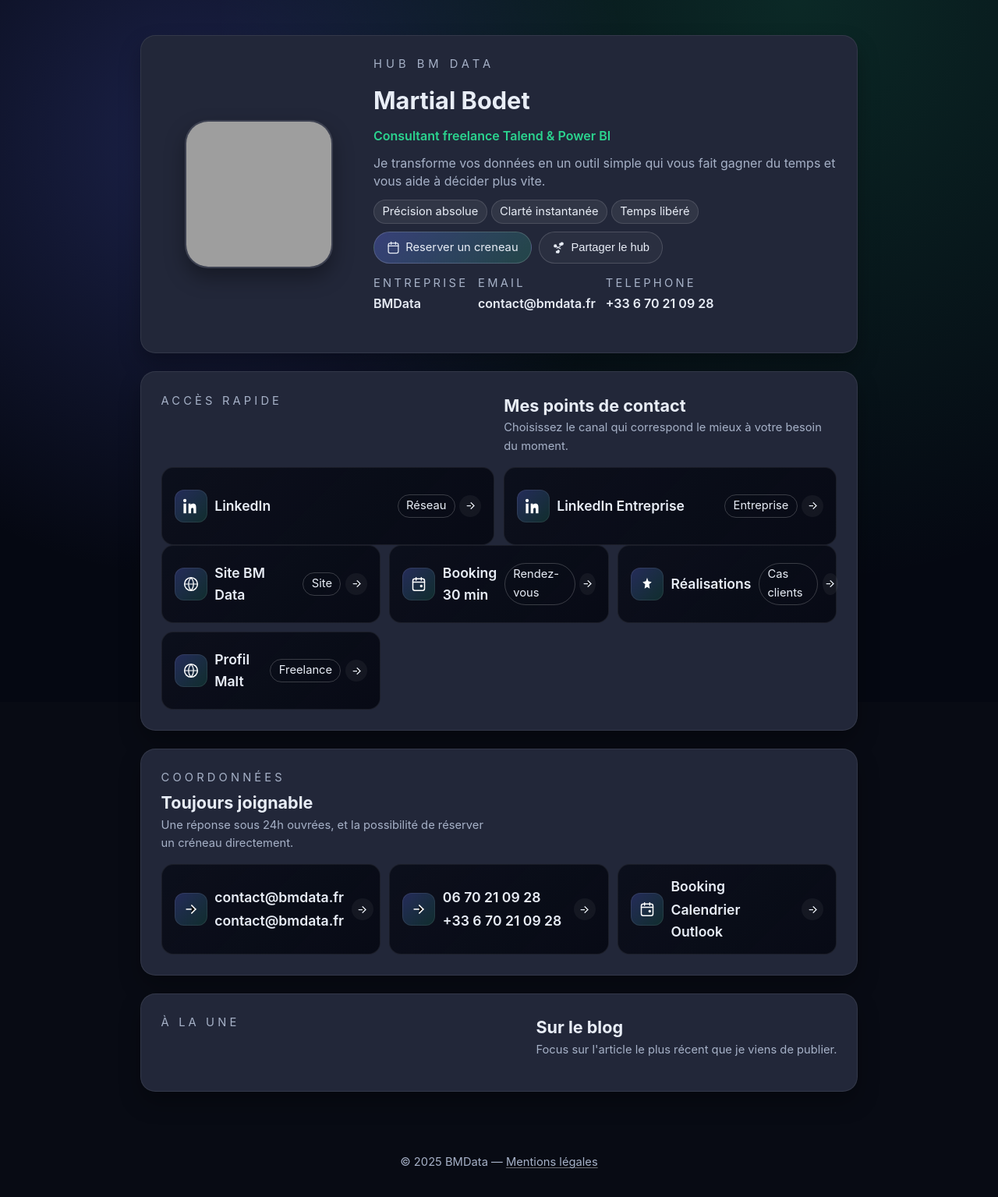
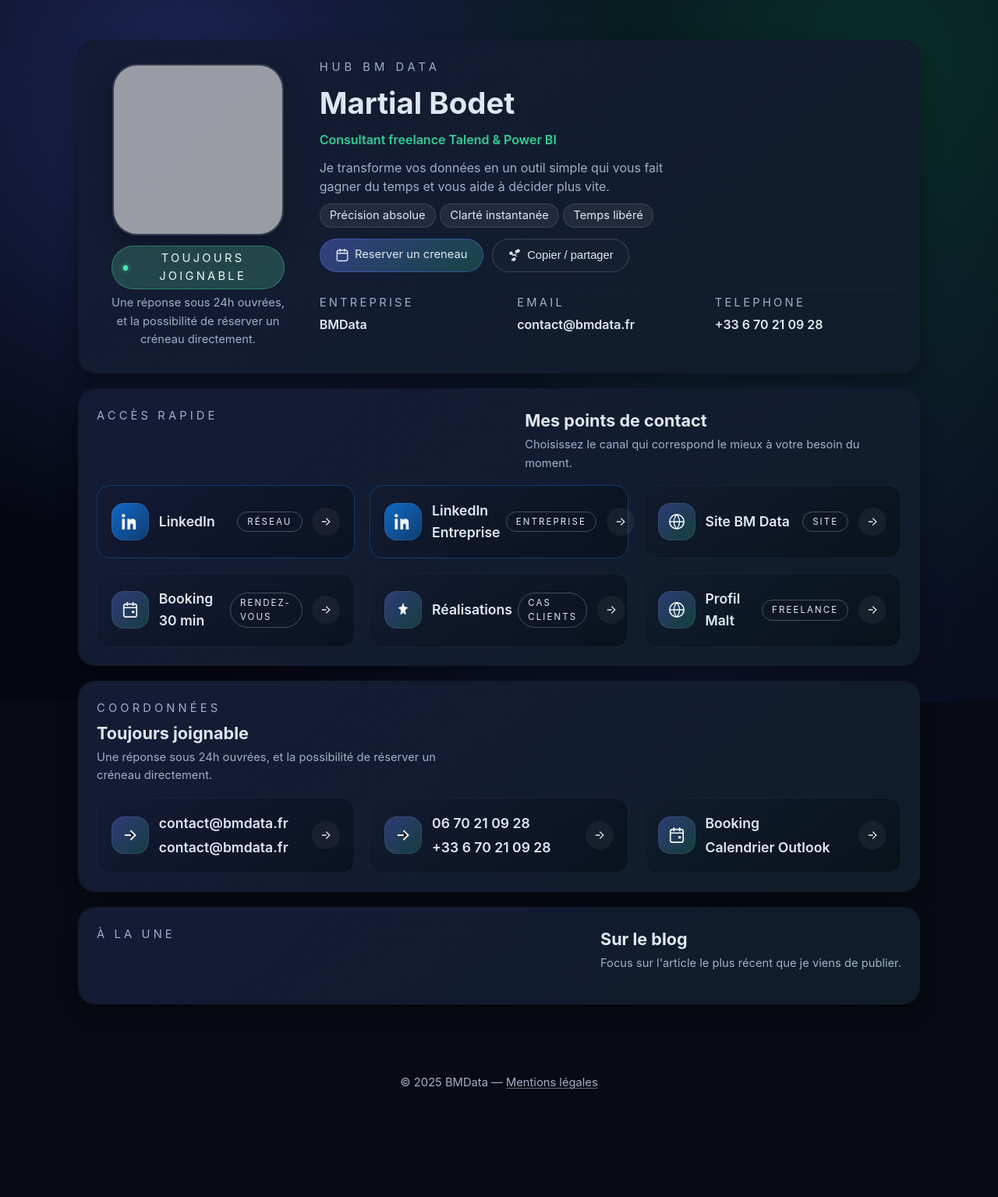
Before and after one commit to mbodetdata/mbodetdata.github.io, a Jekyll site: the page built from hub.html, in a window 1280 px wide. Shown: the whole page at 78% size. Built offline with Jekyll 4.4.1, drawn with Linux system fonts in a browser that asks for light colours; a script that is not in the unit is left out; after the commit the page ends 1439 px from its top, so only the background shows below that; grey boxes are pictures that could not be loaded.

Commit message:
Nex style

```diff
--- a/_includes/hub-link-card.html
+++ b/_includes/hub-link-card.html
@@ -1,4 +1,6 @@
 {% assign link = include.link %}
+{% assign link_url = link.url | default: '#' %}
+{% assign is_http = link_url contains 'http' %}
 {% capture link_icon %}
   {% case link.icon %}
   {% when 'globe' %}
@@ -15,11 +17,17 @@
 {% endcapture %}
 
 <a class="hub-link-card{% if link.group %} hub-link-card--{{ link.group }}{% endif %}"
-   href="{{ link.url }}" target="_blank" rel="noopener"
+   href="{{ link_url }}"
+   {% if is_http %}target="_blank" rel="noopener"{% endif %}
    {% if link.group %}data-link-group="{{ link.group }}"{% endif %}>
   <span class="hub-link-card__icon" aria-hidden="true">{{ link_icon | strip }}</span>
-  <span class="hub-link-card__body">
+  <span class="hub-link-card__content">
+    <span class="hub-link-card__head">
       <span class="hub-link-card__label">{{ link.label }}</span>
+      {% if link.badge %}
+      <span class="hub-chip hub-chip--ghost hub-link-card__badge">{{ link.badge }}</span>
+      {% endif %}
+    </span>
     {% if link.value %}
     <span class="hub-link-card__value">{{ link.value }}</span>
     {% endif %}
@@ -27,15 +35,10 @@
     <span class="hub-link-card__desc">{{ link.description }}</span>
     {% endif %}
   </span>
-  <span class="hub-link-card__meta">
-    {% if link.badge %}
-    <span class="hub-chip hub-chip--ghost">{{ link.badge }}</span>
-    {% endif %}
   <span class="hub-link-card__arrow" aria-hidden="true">
     <svg viewBox="0 0 24 24" width="18" height="18" aria-hidden="true">
       <path d="M5 12h14" stroke="currentColor" stroke-width="2" stroke-linecap="round"/>
       <path d="M13 6l6 6-6 6" stroke="currentColor" stroke-width="2" stroke-linecap="round" stroke-linejoin="round"/>
     </svg>
   </span>
-  </span>
 </a>
--- a/assets/styles.css
+++ b/assets/styles.css
@@ -131,26 +131,29 @@
   inset:0;
   z-index:-1;
   pointer-events:none;
-  background:radial-gradient(circle at 20% 20%,rgba(102,119,255,.23),transparent 45%),
-             radial-gradient(circle at 80% 0,rgba(43,212,143,.16),transparent 55%),
-             #050812;
+  background:
+    radial-gradient(circle at 18% 12%,rgba(102,119,255,.26),transparent 45%),
+    radial-gradient(circle at 88% 8%,rgba(43,212,143,.18),transparent 52%),
+    radial-gradient(circle at 70% 80%,rgba(102,119,255,.12),transparent 55%),
+    #050812;
+  filter:saturate(110%);
 }
 .hub-main{
   position:relative;
   z-index:1;
   display:flex;
   justify-content:center;
-  padding:clamp(1.8rem,4vw,2.8rem) 0 clamp(2.2rem,5vw,3.4rem);
+  padding:clamp(1.8rem,4vw,3.2rem) 0 clamp(2.4rem,5vw,3.8rem);
 }
 .hub-main__inner{
-  width:min(920px,92vw);
+  width:var(--container-tight);
   display:flex;
   flex-direction:column;
-  gap:clamp(.9rem,1.8vw,1.6rem);
+  gap:clamp(1rem,1.5vw,1.8rem);
 }
 .hub-footer{
   text-align:center;
-  padding:clamp(1.1rem,3vw,1.6rem) 1rem 2rem;
+  padding:clamp(1.2rem,3vw,1.8rem) 1rem 2.4rem;
   color:var(--muted);
   font-size:var(--step--1);
 }
@@ -163,30 +166,88 @@
 
 .hub-card{
   position:relative;
-  border-radius:1.2rem;
-  padding:clamp(1.1rem,2vw,1.7rem);
-  border:1px solid rgba(255,255,255,.08);
-  background:color-mix(in oklab,var(--surface-1) 90%,#fff 10%);
-  box-shadow:0 14px 28px rgba(0,0,0,.28);
-}
+  border-radius:1.35rem;
+  padding:clamp(1rem,1.8vw,1.8rem);
+  border:1px solid color-mix(in oklab,var(--border) 60%,transparent);
+  background:color-mix(in oklab,var(--surface-1) 94%,#01030a 6%);
+  box-shadow:var(--shadow-md);
+  overflow:hidden;
+}
+.hub-card::after{
+  content:"";
+  position:absolute;
+  inset:0;
+  border-radius:inherit;
+  background:linear-gradient(140deg,rgba(102,119,255,.12),rgba(43,212,143,.08));
+  opacity:.65;
+  pointer-events:none;
+}
+.hub-card > *{position:relative;}
 .hub-hero{
   display:grid;
-  grid-template-columns:minmax(0,250px) minmax(0,1fr);
-  gap:clamp(.9rem,2vw,1.4rem);
+  grid-template-columns:minmax(0,260px) minmax(0,1fr);
+  gap:clamp(1rem,2vw,1.8rem);
   align-items:center;
 }
-.hub-hero__media{display:flex;justify-content:center;}
+.hub-hero__media{
+  display:flex;
+  flex-direction:column;
+  align-items:center;
+  gap:.8rem;
+  text-align:center;
+}
 .hub-hero__photo{
   margin:0;
-  width:min(190px,55vw);
+  width:min(220px,58vw);
   aspect-ratio:1;
-  border-radius:30px;
+  border-radius:32px;
   overflow:hidden;
-  border:2px solid rgba(255,255,255,.12);
+  border:2px solid rgba(255,255,255,.14);
   box-shadow:var(--shadow-md);
 }
 .hub-hero__photo img{width:100%;height:100%;object-fit:cover;}
-.hub-hero__body{display:flex;flex-direction:column;gap:.55rem;}
+.hub-hero__status{
+  display:flex;
+  flex-direction:column;
+  gap:.35rem;
+  max-width:22ch;
+}
+.hub-pill{
+  display:inline-flex;
+  align-items:center;
+  gap:.4rem;
+  padding:.22rem .9rem;
+  border-radius:999px;
+  font-size:var(--step--1);
+  background:rgba(255,255,255,.08);
+  border:1px solid rgba(255,255,255,.18);
+  text-transform:uppercase;
+  letter-spacing:.22em;
+  justify-content:center;
+}
+.hub-pill--signal{
+  background:color-mix(in oklab,var(--brand-2) 20%,rgba(255,255,255,.04));
+  border-color:rgba(61,214,146,.4);
+  color:#f5fff3;
+}
+.hub-pill__dot{
+  width:.45rem;
+  height:.45rem;
+  border-radius:50%;
+  background:#4ef0b5;
+  box-shadow:0 0 6px rgba(78,240,181,.7);
+}
+.hub-hero__status-text{
+  margin:0;
+  font-size:var(--step--1);
+  color:var(--muted);
+}
+.hub-hero__body{
+  display:flex;
+  flex-direction:column;
+  gap:.65rem;
+}
+.hub-hero__heading{display:flex;flex-direction:column;gap:.2rem;}
 .hub-hero__eyebrow{
   text-transform:uppercase;
   letter-spacing:.34em;
@@ -194,28 +255,45 @@
   color:var(--muted);
   margin:0;
 }
-.hub-hero__title{margin:0;font-size:clamp(1.8rem,2.4vw,2.4rem);}
+.hub-hero__title{margin:0;font-size:var(--step-3);}
 .hub-hero__role{margin:0;color:var(--brand-2);font-weight:600;}
-.hub-hero__intro{margin:.1rem 0 0;color:var(--muted);line-height:1.45;}
-.hub-hero__tags{display:flex;flex-wrap:wrap;gap:.3rem;padding:0;margin:.2rem 0 0;list-style:none;}
+.hub-hero__intro{
+  margin:0;
+  color:var(--muted);
+  line-height:1.5;
+  max-width:48ch;
+}
+.hub-hero__tags{
+  display:flex;
+  flex-wrap:wrap;
+  gap:.35rem;
+  padding:0;
+  margin:0;
+  list-style:none;
+}
 .hub-chip{
   display:inline-flex;
   align-items:center;
   gap:.28rem;
-  padding:.16rem .65rem;
+  padding:.18rem .75rem;
   font-size:var(--step--1);
   border-radius:999px;
   background:rgba(255,255,255,.07);
   border:1px solid rgba(255,255,255,.12);
 }
-.hub-chip--soft{background:rgba(102,119,255,.18);color:#fff;}
-.hub-chip--ghost{background:transparent;border-color:rgba(255,255,255,.2);}
-.hub-hero__actions{display:flex;flex-wrap:wrap;gap:.6rem;margin-top:.1rem;}
+.hub-chip--soft{background:rgba(102,119,255,.2);color:#fff;}
+.hub-chip--ghost{background:transparent;border-color:rgba(255,255,255,.25);}
+.hub-hero__actions{
+  display:flex;
+  flex-wrap:wrap;
+  gap:.7rem;
+  margin-top:.2rem;
+}
 .hub-btn{
   display:inline-flex;
   align-items:center;
   gap:.45rem;
-  padding:.48rem 1rem;
+  padding:.54rem 1.2rem;
   font-size:var(--step--1);
   border-radius:999px;
   border:1px solid rgba(255,255,255,.16);
@@ -223,23 +301,47 @@
   color:var(--fg);
   text-decoration:none;
   cursor:pointer;
-  transition:transform .15s ease, box-shadow .15s ease;
-}
-.hub-btn--primary{background:linear-gradient(135deg,rgba(102,119,255,.32),rgba(43,212,143,.18));}
-.hub-btn svg{width:17px;height:17px;}
-.hub-btn:hover,.hub-btn:focus{transform:translateY(-1px);box-shadow:0 8px 18px rgba(0,0,0,.25);}
-.hub-hero__meta{display:flex;flex-wrap:wrap;gap:.8rem;margin:.3rem 0 0;}
-.hub-hero__meta div{min-width:120px;}
-.hub-hero__meta dt{
+  transition:transform .18s ease, box-shadow .18s ease, background .18s ease;
+}
+.hub-btn--primary{
+  background:linear-gradient(135deg,rgba(102,119,255,.4),rgba(43,212,143,.22));
+  border-color:rgba(102,119,255,.35);
+}
+.hub-btn--ghost{
+  background:rgba(255,255,255,.02);
+}
+.hub-btn svg{width:18px;height:18px;}
+.hub-btn:hover,.hub-btn:focus-visible{
+  transform:translateY(-2px);
+  box-shadow:0 10px 24px rgba(0,0,0,.28);
+}
+.hub-meta-list{
+  display:grid;
+  grid-template-columns:repeat(auto-fit,minmax(150px,1fr));
+  gap:.9rem;
+  margin:clamp(.4rem,.8vw,.8rem) 0 0;
+}
+.hub-meta-list__item{
+  border-top:1px solid color-mix(in oklab,var(--border) 70%,transparent);
+  padding-top:.45rem;
+}
+.hub-meta-list dt{
   font-size:var(--step--1);
   letter-spacing:.22em;
   text-transform:uppercase;
   color:var(--muted);
   margin:0;
 }
-.hub-hero__meta dd{margin:.15rem 0 0;font-weight:600;}
-.hub-hero__meta a{color:inherit;text-decoration:none;}
-.hub-share__feedback{font-size:var(--step--1);color:var(--muted);min-height:1em;}
+.hub-meta-list dd{
+  margin:.2rem 0 0;
+  font-weight:600;
+}
+.hub-meta-list a{color:inherit;text-decoration:none;}
+.hub-share__feedback{
+  font-size:var(--step--1);
+  color:var(--muted);
+  min-height:1em;
+}
 
 .hub-eyebrow{
   text-transform:uppercase;
@@ -248,84 +350,208 @@
   color:var(--muted);
   margin:0 0 .15rem;
 }
-.hub-section__head{display:flex;justify-content:space-between;gap:.8rem;flex-wrap:wrap;margin-bottom:.9rem;}
-.hub-section__title{margin:0;font-size:var(--step-1);}
-.hub-section__subtitle{margin:0;color:var(--muted);font-size:var(--step--1);max-width:46ch;}
-
-.hub-links-grid{display:grid;grid-template-columns:repeat(auto-fit,minmax(210px,1fr));gap:.7rem;}
-.hub-links-grid--duo{grid-template-columns:repeat(auto-fit,minmax(240px,1fr));}
-.hub-links-grid--stacked{grid-template-columns:repeat(auto-fit,minmax(220px,1fr));}
+.hub-section{
+  display:flex;
+  flex-direction:column;
+  gap:.6rem;
+}
+.hub-section__head{
+  display:flex;
+  justify-content:space-between;
+  gap:.9rem;
+  flex-wrap:wrap;
+  margin-bottom:.4rem;
+}
+.hub-section__title{
+  margin:0;
+  font-size:var(--step-1);
+}
+.hub-section__subtitle{
+  margin:.15rem 0 0;
+  color:var(--muted);
+  font-size:var(--step--1);
+  max-width:52ch;
+}
+
+.hub-links-grid{
+  display:grid;
+  gap:clamp(.85rem,1.5vw,1.2rem);
+}
+.hub-links-grid--duo{
+  grid-template-columns:repeat(auto-fit,minmax(260px,1fr));
+}
+.hub-links-grid--stacked{
+  grid-template-columns:repeat(auto-fit,minmax(220px,1fr));
+}
 .hub-link-card{
+  position:relative;
   display:grid;
   grid-template-columns:auto 1fr auto;
-  gap:.6rem;
+  gap:clamp(.8rem,1vw,1.1rem);
   align-items:center;
-  padding:.85rem 1rem;
-  border-radius:.95rem;
-  border:1px solid rgba(255,255,255,.07);
-  background:linear-gradient(135deg,rgba(11,14,26,.95),rgba(5,8,18,.9));
+  padding:clamp(.85rem,1.4vw,1.2rem);
+  border-radius:1.1rem;
+  border:1px solid color-mix(in oklab,var(--border) 70%,transparent);
+  background:linear-gradient(145deg,
+             color-mix(in oklab,var(--surface-1) 96%,#000 4%),
+             color-mix(in oklab,var(--surface-2) 82%,#000 18%));
   text-decoration:none;
   color:inherit;
-  min-height:100px;
-}
+  isolation:isolate;
+  transition:border-color .25s ease, transform .25s ease, box-shadow .25s ease;
+}
+.hub-link-card::before{
+  content:"";
+  position:absolute;
+  inset:0;
+  border-radius:inherit;
+  background:radial-gradient(circle at 18% 20%,rgba(102,119,255,.25),transparent 55%);
+  opacity:0;
+  transition:opacity .3s ease;
+  z-index:0;
+}
+.hub-link-card:hover{
+  border-color:color-mix(in oklab,var(--brand) 42%,transparent);
+  transform:translateY(-2px);
+  box-shadow:var(--shadow-sm);
+}
+.hub-link-card:hover::before{opacity:1;}
 .hub-link-card__icon{
-  width:42px;
-  height:42px;
-  border-radius:12px;
-  background:linear-gradient(135deg,rgba(102,119,255,.28),rgba(43,212,143,.16));
+  width:48px;
+  height:48px;
+  border-radius:16px;
+  background:linear-gradient(135deg,rgba(102,119,255,.35),rgba(43,212,143,.2));
   display:grid;
   place-items:center;
   color:#fff;
   box-shadow:inset 0 0 0 1px rgba(255,255,255,.08);
-}
-.hub-link-card__icon svg{width:20px;height:20px;}
-.hub-link-card__body{display:flex;flex-direction:column;gap:.15rem;}
-.hub-link-card__label{font-weight:600;font-size:var(--step-0);}
-.hub-link-card__value{font-weight:600;font-size:var(--step-0);}
-.hub-link-card__desc{font-size:var(--step--1);color:var(--muted);}
-.hub-link-card__meta{display:flex;align-items:center;gap:.35rem;}
-.hub-link-card__arrow{width:28px;height:28px;border-radius:50%;background:rgba(255,255,255,.05);display:grid;place-items:center;color:var(--fg);}
-.hub-link-card__arrow svg{width:15px;height:15px;}
-.hub-link-card__head{display:flex;justify-content:space-between;align-items:center;gap:.45rem;width:100%;}
-.hub-link-card__meta-text{font-size:var(--step--1);color:var(--muted);}
-.hub-link-card--event{grid-template-columns:1fr;gap:.45rem;min-height:auto;}
-.hub-link-card__meta--cta{justify-content:flex-end;}
-.hub-link-card__cta{
+  position:relative;
+  z-index:1;
+}
+.hub-link-card__icon svg{width:22px;height:22px;}
+.hub-link-card__content{
+  display:flex;
+  flex-direction:column;
+  gap:.2rem;
+  position:relative;
+  z-index:1;
+}
+.hub-link-card__head{
+  display:flex;
+  align-items:center;
+  justify-content:space-between;
+  gap:.45rem;
+}
+.hub-link-card__label{
+  font-weight:600;
+  font-size:var(--step-0);
+}
+.hub-link-card__value{
+  font-weight:600;
+  font-size:var(--step-0);
+}
+.hub-link-card__desc{
+  font-size:var(--step--1);
+  color:var(--muted);
+}
+.hub-link-card__badge{
+  font-size:.72rem;
+  letter-spacing:.18em;
+  text-transform:uppercase;
+}
+.hub-link-card__arrow{
+  width:36px;
+  height:36px;
+  border-radius:50%;
+  background:rgba(255,255,255,.05);
+  display:grid;
+  place-items:center;
+  color:var(--fg);
+  position:relative;
+  z-index:1;
+  transition:background .3s ease,color .3s ease;
+}
+.hub-link-card__arrow svg{width:16px;height:16px;}
+.hub-link-card:hover .hub-link-card__arrow{
+  background:var(--g-brand);
+  color:#04050e;
+}
+.hub-link-card[data-link-group="linkedin"]{
+  border-color:color-mix(in oklab,#0a66c2 42%,transparent);
+}
+.hub-link-card[data-link-group="linkedin"] .hub-link-card__icon{
+  background:linear-gradient(135deg,#0a66c2,rgba(10,102,194,.45));
+}
+
+.hub-highlight-card{
+  position:relative;
+  border-radius:1.15rem;
+  padding:clamp(.9rem,1.4vw,1.3rem);
+  border:1px solid color-mix(in oklab,var(--border) 70%,transparent);
+  background:linear-gradient(150deg,
+             color-mix(in oklab,var(--surface-1) 92%,#000 8%),
+             color-mix(in oklab,var(--surface-2) 78%,#000 22%));
+  display:flex;
+  flex-direction:column;
+  gap:.55rem;
+  text-decoration:none;
+  color:inherit;
+  transition:border-color .25s ease, transform .25s ease;
+}
+.hub-highlight-card__top{
+  display:flex;
+  justify-content:space-between;
+  align-items:center;
+  gap:.45rem;
+}
+.hub-highlight-card__meta{
+  font-size:var(--step--1);
+  color:var(--muted);
+}
+.hub-highlight-card__body{display:flex;flex-direction:column;gap:.2rem;}
+.hub-highlight-card__title{margin:0;font-size:var(--step-0);}
+.hub-highlight-card__desc{margin:0;color:var(--muted);}
+.hub-highlight-card__cta{
   display:inline-flex;
   align-items:center;
   gap:.3rem;
+  font-weight:600;
   font-size:var(--step--1);
-  padding:.35rem .85rem;
-  border-radius:999px;
-  border:1px solid rgba(255,255,255,.16);
-  color:var(--fg);
-  text-decoration:none;
-}
-.hub-link-card__cta svg{width:15px;height:15px;}
-
-.hub-highlight-card{
-  border-radius:.95rem;
-  padding:.9rem 1.1rem;
-  border:1px solid rgba(255,255,255,.07);
-  background:linear-gradient(140deg,rgba(12,16,30,.94),rgba(6,8,18,.88));
-  display:flex;
-  flex-direction:column;
-  gap:.4rem;
-  text-decoration:none;
-  color:inherit;
-}
-.hub-highlight-card__top{display:flex;justify-content:space-between;align-items:center;gap:.45rem;}
-.hub-highlight-card__title{margin:0;font-size:var(--step-0);}
-.hub-highlight-card__desc{margin:0;color:var(--muted);}
-.hub-highlight-card__cta{display:inline-flex;align-items:center;gap:.3rem;font-weight:600;font-size:var(--step--1);}
+}
 .hub-highlight-card__cta svg{width:15px;height:15px;}
 .hub-highlight-card--blog{border-style:dashed;}
-
-@media (max-width:880px){
-  .hub-hero{grid-template-columns:1fr;text-align:center;}
-  .hub-hero__body{align-items:center;text-align:center;}
-  .hub-hero__meta{justify-content:center;}
+.hub-highlight-card:hover{
+  border-color:color-mix(in oklab,var(--brand) 45%,transparent);
+  transform:translateY(-2px);
+}
+
+@media (max-width:960px){
+  .hub-hero{
+    grid-template-columns:1fr;
+    text-align:center;
+  }
+  .hub-hero__body{
+    align-items:center;
+    text-align:center;
+  }
+  .hub-hero__intro{margin-left:auto;margin-right:auto;}
+  .hub-hero__actions{justify-content:center;}
   .hub-section__head{flex-direction:column;align-items:flex-start;}
+}
+@media (max-width:600px){
+  .hub-link-card{
+    grid-template-columns:1fr;
+    text-align:left;
+  }
+  .hub-link-card__icon{
+    width:44px;
+    height:44px;
+  }
+  .hub-link-card__arrow{
+    width:32px;
+    height:32px;
+    margin-left:auto;
+  }
 }
 
 /* 3) Composants : garder le layout, juste les teintes + ombres */
--- a/hub.html
+++ b/hub.html
@@ -13,13 +13,28 @@
       <img src="{{ hub.profile.photo | default: site.author.photo | relative_url }}"
            alt="Portrait de {{ hub.profile.title | default: site.author.prenom_nom }}">
     </figure>
+    {% if hub.contacts_section %}
+    <div class="hub-hero__status">
+      {% if hub.contacts_section.title %}
+      <span class="hub-pill hub-pill--signal">
+        <span class="hub-pill__dot" aria-hidden="true"></span>
+        {{ hub.contacts_section.title }}
+      </span>
+      {% endif %}
+      {% if hub.contacts_section.subtitle %}
+      <p class="hub-hero__status-text">{{ hub.contacts_section.subtitle }}</p>
+      {% endif %}
+    </div>
+    {% endif %}
   </div>
   <div class="hub-hero__body">
+    <div class="hub-hero__heading">
       <p class="hub-hero__eyebrow">Hub BM Data</p>
       <h1 class="hub-hero__title" itemprop="name">{{ hub.profile.title }}</h1>
       {% if hub.profile.role %}
       <p class="hub-hero__role" itemprop="jobTitle">{{ hub.profile.role }}</p>
       {% endif %}
+    </div>
     {% if hub.profile.intro %}
     <p class="hub-hero__intro" itemprop="description">{{ hub.profile.intro }}</p>
     {% endif %}
@@ -43,19 +58,19 @@
           <path d="M18 8a3 3 0 1 0-2.83-4H13v4h2.17A3 3 0 0 0 18 8zm-6 8a3 3 0 0 0-2.83 2H7v4h2.17A3 3 0 1 0 12 16zm-6-4a3 3 0 1 0 0-6 3 3 0 0 0 0 6z" fill="currentColor"/>
           <path d="M8.59 10.59l6.82 3.41M15.41 9.59L8.59 13" stroke="currentColor" stroke-width="1.5" stroke-linecap="round"/>
         </svg>
-        Partager le hub
+        Copier / partager
       </button>
     </div>
-    <dl class="hub-hero__meta">
-      <div>
+    <dl class="hub-hero__meta hub-meta-list">
+      <div class="hub-meta-list__item">
         <dt>Entreprise</dt>
         <dd>{{ site.author.enterprise | default: "BM Data" }}</dd>
       </div>
-      <div>
+      <div class="hub-meta-list__item">
         <dt>Email</dt>
         <dd><a href="mailto:{{ site.author.email }}">{{ site.author.email }}</a></dd>
       </div>
-      <div>
+      <div class="hub-meta-list__item">
         <dt>Telephone</dt>
         <dd><a href="tel:{{ site.author.phone | replace: ' ', '' }}">{{ site.author.phone }}</a></dd>
       </div>
@@ -79,20 +94,18 @@
       {% endif %}
     </div>
   </header>
+  <div class="hub-links-grid hub-links-grid--duo">
     {% if linkedin_links and linkedin_links.size > 0 %}
-  <div class="hub-links-grid hub-links-grid--duo">
       {% for link in linkedin_links %}
         {% include hub-link-card.html link=link %}
       {% endfor %}
-  </div>
     {% endif %}
     {% if other_links and other_links.size > 0 %}
-  <div class="hub-links-grid hub-links-grid--stacked">
       {% for link in other_links %}
         {% include hub-link-card.html link=link %}
       {% endfor %}
+    {% endif %}
   </div>
-  {% endif %}
 </section>
 {% endif %}
 
@@ -100,9 +113,13 @@
 <section class="hub-section hub-card" aria-labelledby="hub-contacts-title">
   <header class="hub-section__head">
     <div>
+      {% if hub.contacts_section.eyebrow %}
       <p class="hub-eyebrow">{{ hub.contacts_section.eyebrow }}</p>
+      {% endif %}
       <h2 id="hub-contacts-title" class="hub-section__title">{{ hub.contacts_section.title }}</h2>
+      {% if hub.contacts_section.subtitle %}
       <p class="hub-section__subtitle">{{ hub.contacts_section.subtitle }}</p>
+      {% endif %}
     </div>
   </header>
   <div class="hub-links-grid hub-links-grid--stacked">
@@ -133,8 +150,10 @@
           {% if event.tag %}<span class="hub-chip hub-chip--soft">{{ event.tag }}</span>{% endif %}
           {% if event.meta %}<span class="hub-highlight-card__meta">{{ event.meta }}</span>{% endif %}
         </div>
+        <div class="hub-highlight-card__body">
           <h3 class="hub-highlight-card__title">{{ event.title }}</h3>
           {% if event.summary %}<p class="hub-highlight-card__desc">{{ event.summary }}</p>{% endif %}
+        </div>
         {% if event.cta_url %}
         <a class="hub-highlight-card__cta" href="{{ event.cta_url }}" target="_blank" rel="noopener">
           {{ event.cta_label | default: "Participer" }}
@@ -149,8 +168,10 @@
           <span class="hub-chip hub-chip--soft">Blog</span>
           <span class="hub-highlight-card__meta">{{ featured_post.date | date: "%d %B %Y" }}</span>
         </div>
+        <div class="hub-highlight-card__body">
           <h3 class="hub-highlight-card__title">{{ featured_post.title }}</h3>
           <p class="hub-highlight-card__desc">{{ featured_post.excerpt | strip_html | truncate: 180 }}</p>
+        </div>
         <span class="hub-highlight-card__cta">
           Lire l'article
           <svg viewBox="0 0 24 24" aria-hidden="true"><path d="M5 12h14" stroke="currentColor" stroke-width="2" stroke-linecap="round"/><path d="M13 6l6 6-6 6" stroke="currentColor" stroke-width="2" stroke-linecap="round" stroke-linejoin="round"/></svg>
```
Lines whose indentation alone changed are shown as unchanged.
